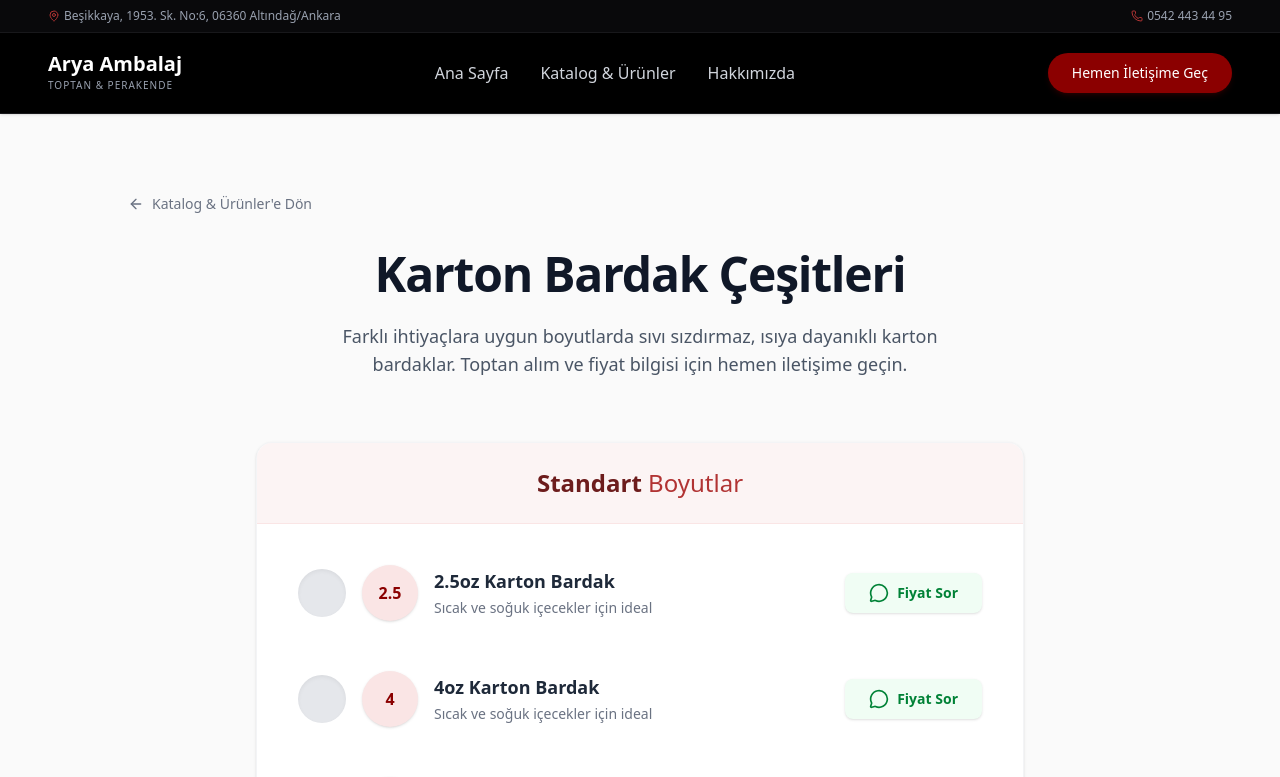
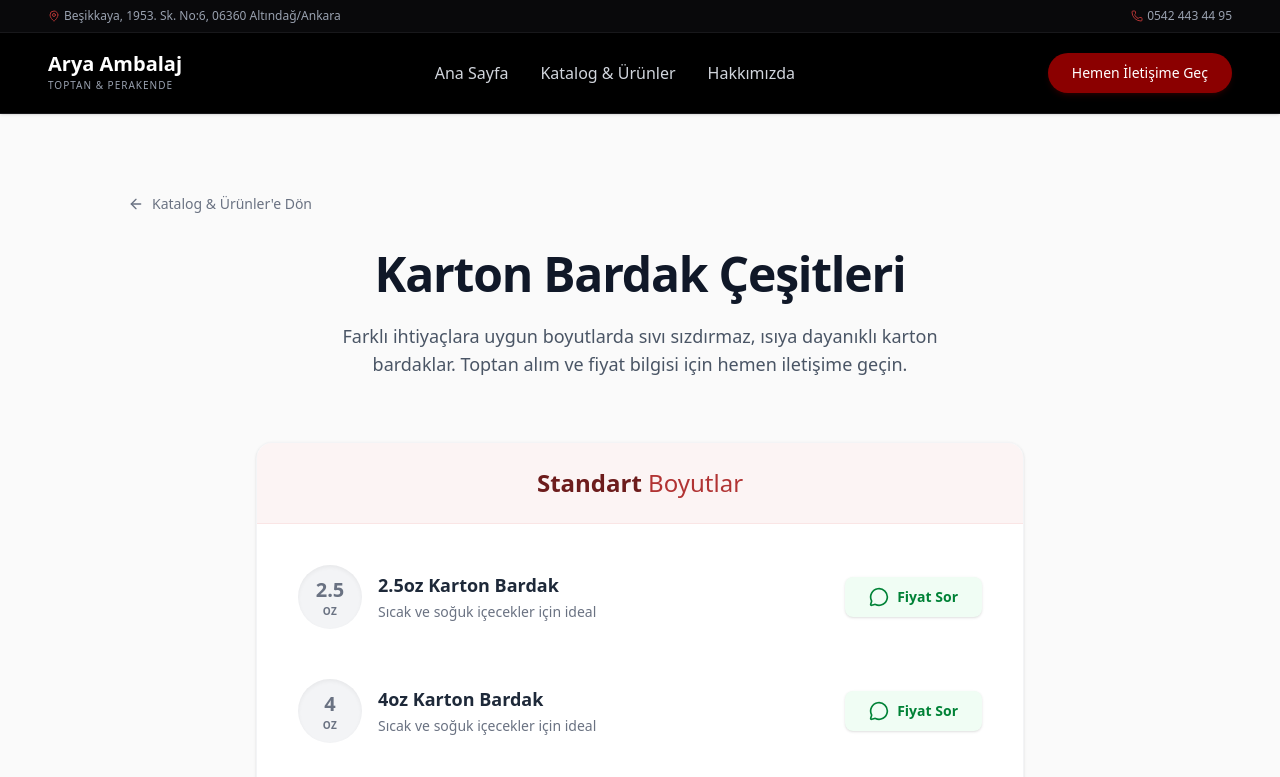
Before and after one commit to ardaeminoglu001-ship-it/aryaambalaj, a Next.js app: page /urunler/karton-bardak in a window 1280 px wide. Shown: the top 777 px of the page. Built offline with nearby package versions, Linux system fonts and the light colour scheme; a web font is replaced by a local one.

Commit message:
dyjdjhfjjf

```diff
--- a/src/app/urunler/karton-bardak/page.tsx
+++ b/src/app/urunler/karton-bardak/page.tsx
@@ -64,19 +64,19 @@ export default function KartonBardakPage() {
                                 {sizes.map((size, index) => (
                                     <li key={index} className="flex flex-col sm:flex-row sm:items-center justify-between gap-3 p-4 rounded-xl hover:bg-zinc-50 transition-colors border border-transparent hover:border-zinc-100 group">
                                         <div className="flex items-center gap-4 flex-1">
-                                            {/* Yeni Boş Resim Placeholder'ı */}
-                                            <div className="w-12 h-12 rounded-full bg-gray-200 shrink-0 shadow-inner flex items-center justify-center">
+                                            {/* Resim Eklenebilir Rozet (Placeholder + Boyut) */}
+                                            <div className="w-16 h-16 bg-gray-100 text-gray-500 rounded-full flex flex-col items-center justify-center group-hover:bg-primary-50 group-hover:text-primary-700 transition-colors shadow-inner overflow-hidden relative shrink-0">
+                                                <span className="font-bold font-serif text-xl relative z-10">
+                                                    {size.replace('oz', '')}
+                                                </span>
+                                                <span className="text-[10px] uppercase tracking-wider font-semibold relative z-10">
+                                                    OZ
+                                                </span>
                                             </div>
 
-                                            {/* Mevcut oz Göstergesi */}
-                                            <div className="w-14 h-14 bg-primary-100 text-primary-800 rounded-full flex items-center justify-center font-bold font-serif group-hover:scale-110 transition-transform shadow-sm shrink-0">
-                                                {size.replace('oz', '')}
-                                            </div>
-
-                                            <div>
-                                                <span className="font-semibold text-gray-800 text-lg block">
-                                                    {size} Karton Bardak
-                                                </span>
+                                            <div>    <span className="font-semibold text-gray-800 text-lg block">
+                                                {size} Karton Bardak
+                                            </span>
                                                 <span className="text-sm text-gray-500">
                                                     Sıcak ve soğuk içecekler için ideal
                                                 </span>
```
